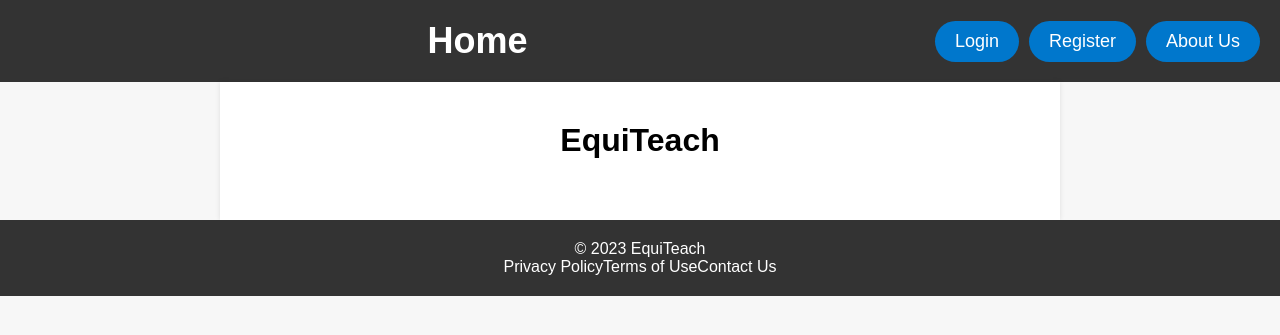
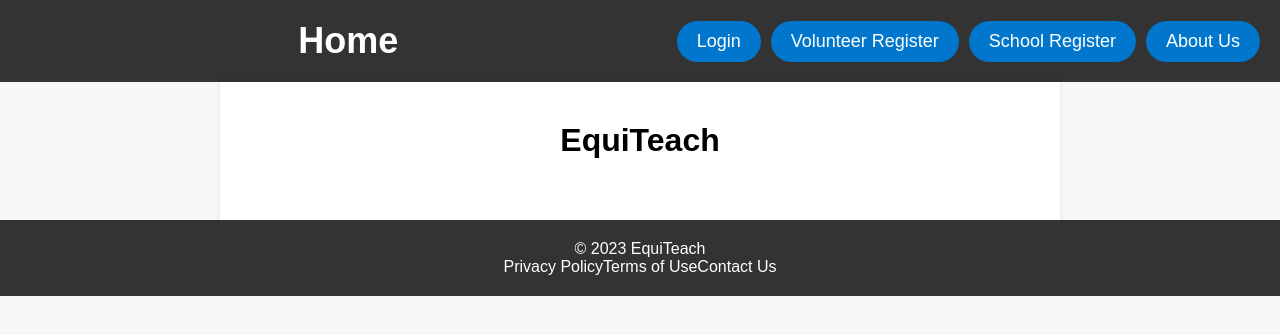
Before and after one commit to cfglondon23/Team-4, a Flask app: page / in a window 1280 px wide. Shown: the top 335 px of the page. Run offline with Flask 3, Linux system fonts and the light colour scheme.

Commit message:
added school register link to home page

```diff
--- a/main.py
+++ b/main.py
@@ -88,9 +88,9 @@ def volunteerVacancySearch(username):
 def schoolLogin():
     return render_template('login.html')
 
-@app.route('/register')
+@app.route('/schoolRegister')
 def schoolRegister():
-    return render_template('register.html')
+    return render_template('signupschools.html')
 
 @app.route('/school/<school>')
 def vacancyListing(school):
--- a/templates/simplehomepage.html
+++ b/templates/simplehomepage.html
@@ -113,7 +113,8 @@ nav {
     <h1>Home</h1>
     <nav>
       <a href="/login">Login</a>
-      <a href="/register">Register</a>
+      <a href="/register">Volunteer Register</a>
+      <a href="/schoolRegister">School Register</a>
       <a href="/aboutus">About Us</a>
     </nav>
   </header>
```
